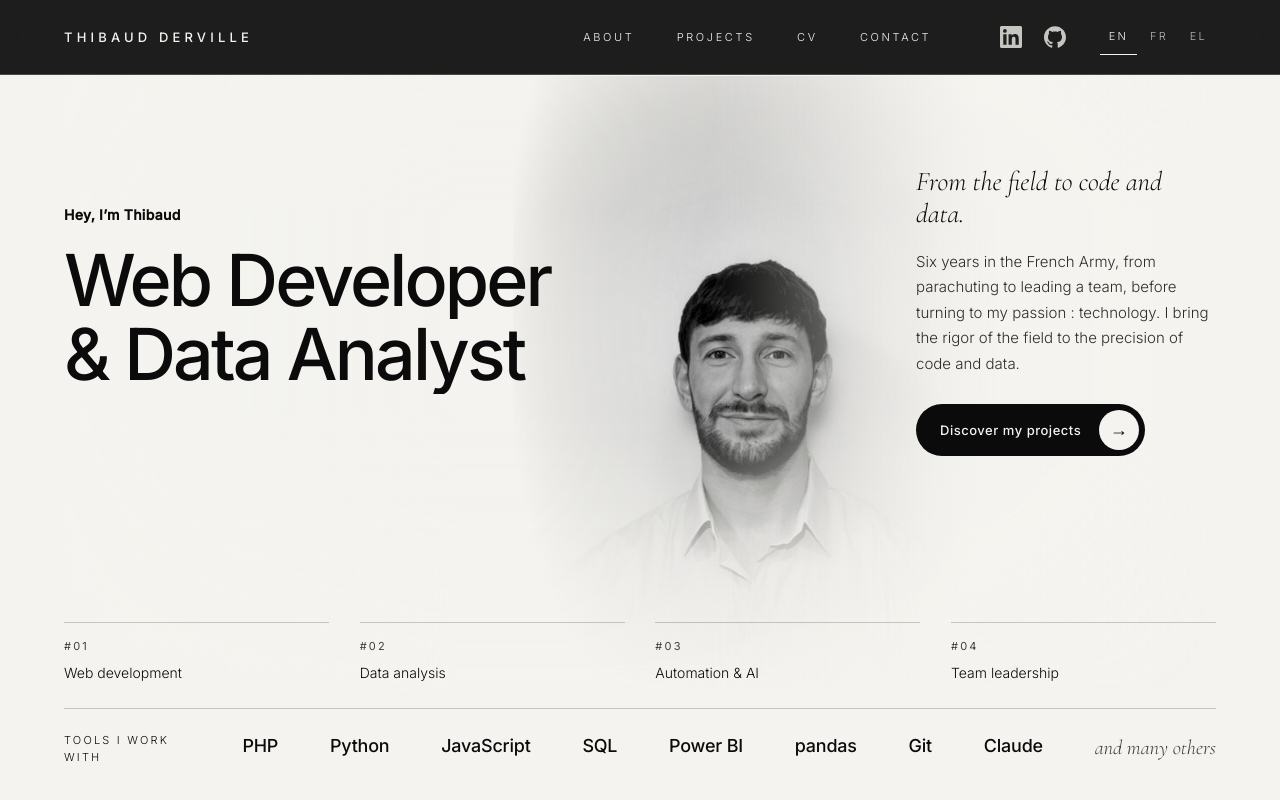
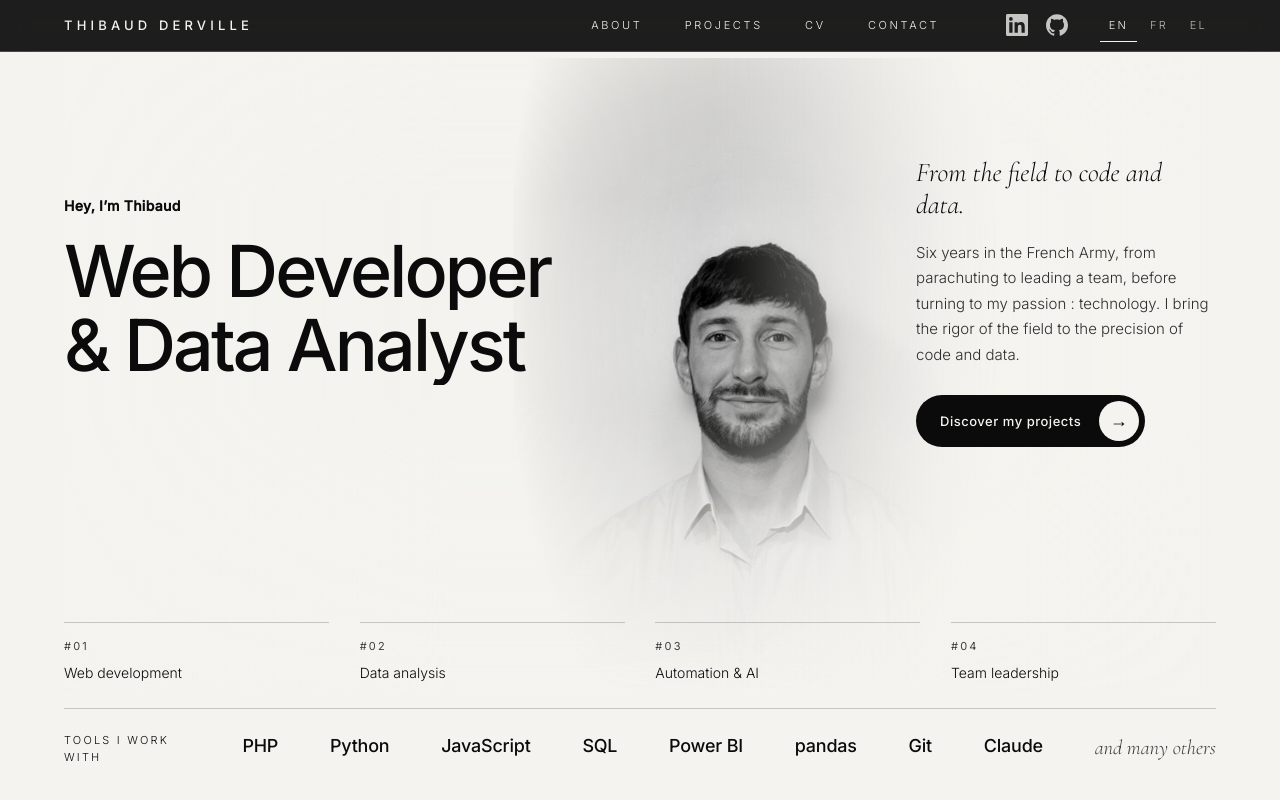
Before and after one commit to thibdrv/thibdrv.github.io, a plain HTML site: page index.html in a window 1280 px wide. Shown: the top 800 px of the page. Drawn offline with Linux system fonts and the light colour scheme.

Commit message:
Barre de navigation plus fine et lien GitHub centré sur mobile
- barre du haut ramenée de 75 px à 52 px (marges réduites, tailles de texte et d'icônes inchangées)
- accueil et défilement ajustés à la nouvelle hauteur
- page de téléchargement sur téléphone : « View on GitHub » centré sous les boutons,
  boutons Windows / Linux de même largeur

Co-Authored-By: Claude Sonnet 5.5 <noreply@anthropic.com>

```diff
--- a/css/style.css
+++ b/css/style.css
@@ -14,7 +14,7 @@
 
 *, *::before, *::after { box-sizing: border-box; margin: 0; padding: 0; }
 
-html { scroll-behavior: smooth; scroll-padding-top: 76px; }
+html { scroll-behavior: smooth; scroll-padding-top: 60px; }
 /* Garde-fou : jamais de défilement horizontal de la page */
 html, body { max-width: 100%; overflow-x: clip; }
 
@@ -109,7 +109,7 @@ ul, ol { list-style: none; }
   display: flex;
   justify-content: space-between;
   align-items: center;
-  padding: 18px var(--pad);
+  padding: 8px var(--pad);
   /* par défaut (sur une partie crème) : barre noire, texte crème */
   --bg: #0b0b0b;
   --ink: #f4f3ef;
@@ -152,7 +152,7 @@ ul, ol { list-style: none; }
   font: inherit;
   font-size: 11px;
   letter-spacing: 0.2em;
-  padding: 8px 9px;
+  padding: 7px 9px;
   cursor: pointer;
   opacity: 0.72;
   border-bottom: 1px solid transparent;
@@ -167,7 +167,7 @@ ul, ol { list-style: none; }
   letter-spacing: 0.24em;
   text-transform: uppercase;
   position: relative;
-  padding: 9px 16px;
+  padding: 8px 16px;
   border-radius: 999px;
   transition: background-color 0.5s var(--ease), color 0.5s var(--ease);
 }
@@ -771,8 +771,8 @@ a.card:hover .card__mono { transform: scale(1.06); }
 .social a {
   display: grid;
   place-items: center;
-  width: 38px;
-  height: 38px;
+  width: 34px;
+  height: 34px;
   opacity: 0.78;
   transition: opacity 0.4s var(--ease), transform 0.4s var(--ease);
 }
@@ -1030,7 +1030,7 @@ a.card:hover .card__mono { transform: scale(1.06); }
   min-height: 100svh;
   justify-content: flex-start;
   gap: 14px;
-  padding: 76px var(--pad) 28px;
+  padding: 58px var(--pad) 28px;
 }
 .hero__card {
   position: relative;
@@ -1527,3 +1527,10 @@ html[lang="el"] .hero__card .hero__title { font-size: clamp(30px, 4.4vw, 74px);
     color: #555;
   }
 }
+
+/* Téléphone, page de téléchargement : « View on GitHub » centré sous le bouton de téléchargement */
+@media (max-width: 720px) {
+  .dl-item__repo { align-self: center; }
+  /* boutons de même largeur (Windows / Linux) : le lien reste bien centré sous les deux */
+  .dl-item__buttons { flex-direction: column; align-items: stretch; }
+}
```
